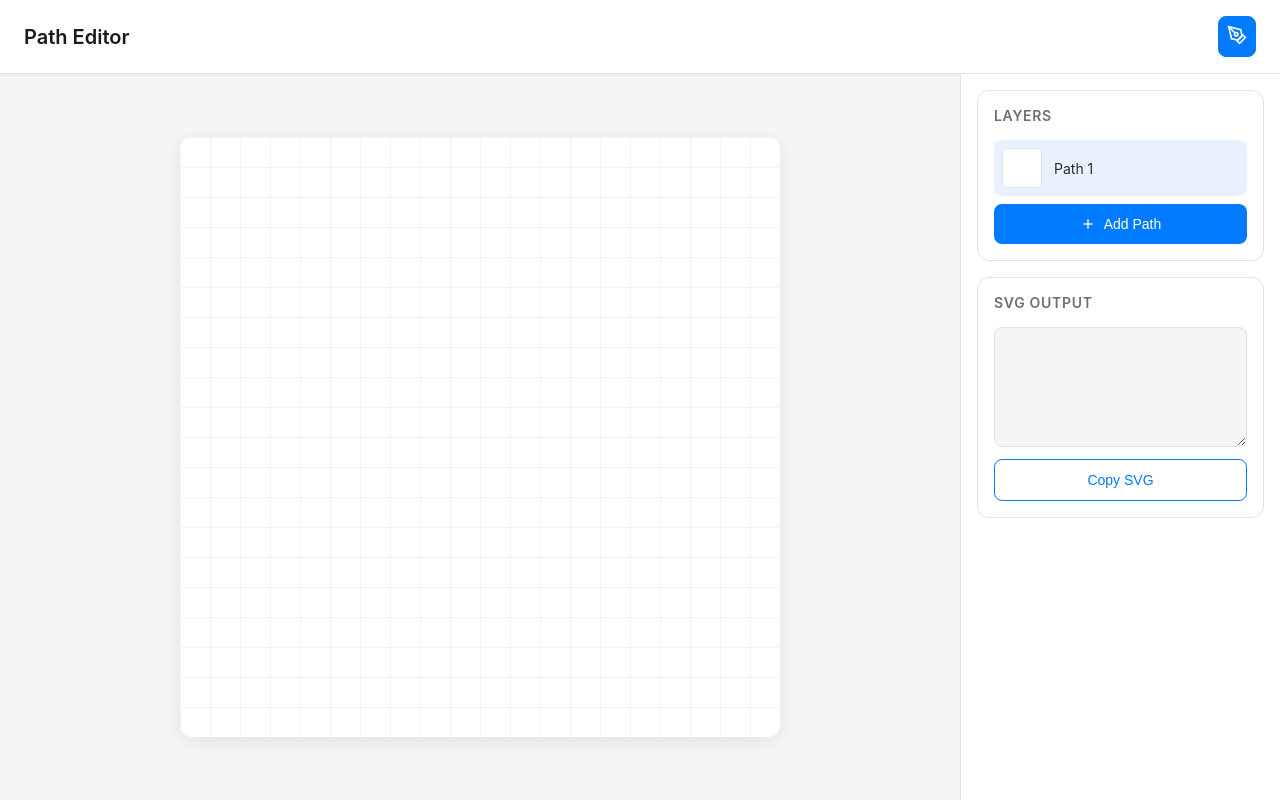
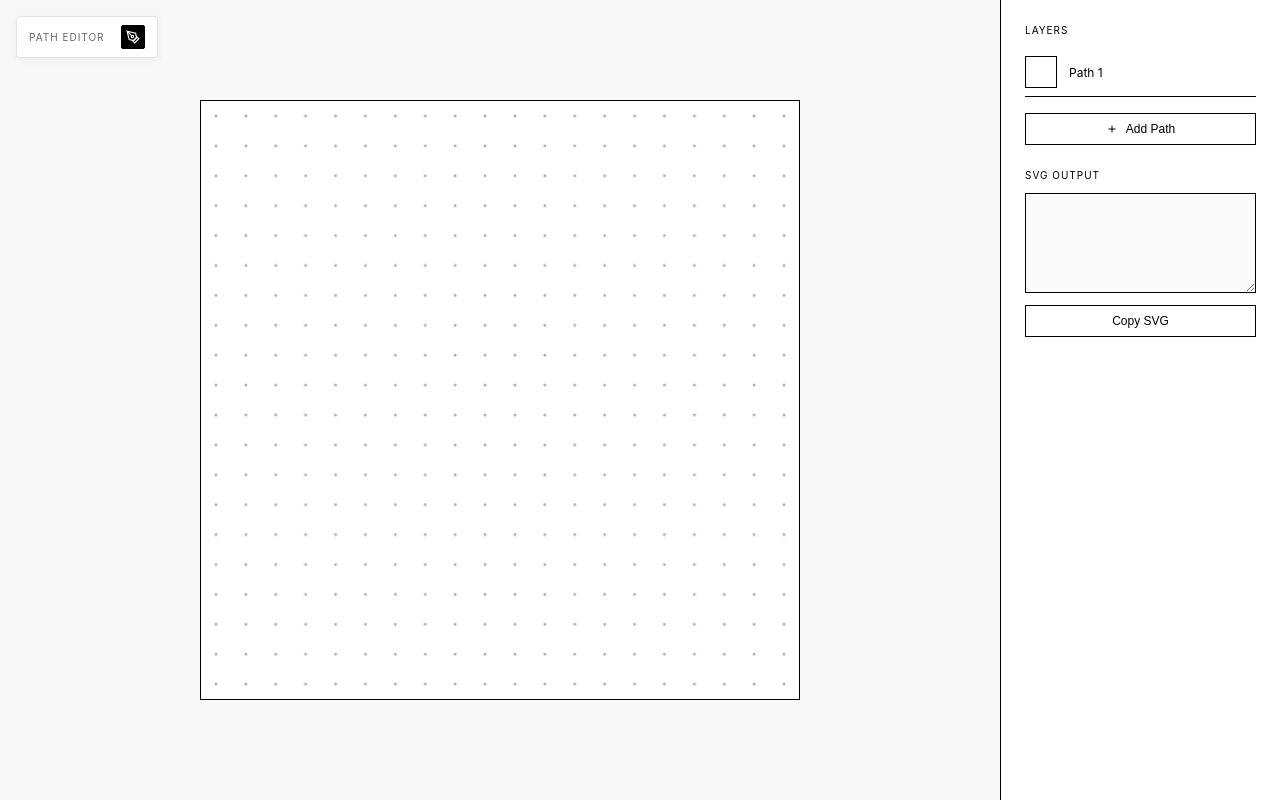
Before and after one commit to hashrock/min-path-edit, a Vue app: page / in a window 1280 px wide. Built offline with nearby package versions, Linux system fonts and the light colour scheme.

Commit message:
EditorコンポーネントのスタイルとSVG要素を改善し、ユーザーインターフェースの一貫性を向上させました

```diff
--- a/src/components/Editor.vue
+++ b/src/components/Editor.vue
@@ -336,7 +336,7 @@ export default defineComponent({
       <h1 class="app-title">Path Editor</h1>
       <div class="toolbar">
         <button class="tool-btn" :class="{ active: penMode }" @click="penMode = !penMode" title="Pen Mode">
-          <svg width="20" height="20" viewBox="0 0 24 24" fill="none" stroke="currentColor" stroke-width="2">
+          <svg viewBox="0 0 24 24" fill="none" stroke="currentColor" stroke-width="2">
             <path d="M12 19l7-7 3 3-7 7-3-3z"/>
             <path d="M18 13l-1.5-7.5L2 2l3.5 14.5L13 18l5-5z"/>
             <path d="M2 2l7.586 7.586"/>
@@ -353,9 +353,10 @@ export default defineComponent({
           @pointerup="onPointerUp" tabindex="0">
           <defs>
             <pattern id="grid" width="20" height="20" patternUnits="userSpaceOnUse">
-              <path d="M 20 0 L 0 0 0 20" fill="none" stroke="#e0e0e0" stroke-width="0.5"/>
+              <circle cx="10" cy="10" r="1" fill="#b0b0b0"/>
             </pattern>
           </defs>
+          <rect width="400" height="400" fill="white" />
           <rect width="400" height="400" fill="url(#grid)" />
 
           <path v-for="(render, i) in renders" :d="render" class="rendered-path" @click="selectPath(i)"></path>
@@ -363,18 +364,33 @@ export default defineComponent({
           <g v-if="path">
             <g v-for="(i, idx) in path.points">
               <line v-if="i.out" :x1="i.x" :y1="i.y" :x2="i.out.x" :y2="i.out.y" class="handle-line"></line>
-              <circle @pointerdown="onPointerDown($event, i.out, i, 'out')" @pointermove="onPointerMove"
-                @pointerup="onPointerUp" v-if="i.out" :cx="i.out.x" :cy="i.out.y" r="6"
-                class="handle-point" :class="{ 'selected': selection === i.out }"></circle>
+              <g v-if="i.out">
+                <circle :cx="i.out.x" :cy="i.out.y" r="6" fill="transparent" stroke="none"
+                  @pointerdown="onPointerDown($event, i.out, i, 'out')" @pointermove="onPointerMove"
+                  @pointerup="onPointerUp" style="cursor: move;"></circle>
+                <circle :cx="i.out.x" :cy="i.out.y" r="3"
+                  class="handle-point" :class="{ 'selected': selection === i.out }"
+                  pointer-events="none"></circle>
+              </g>
               <line v-if="i.in" :x1="i.x" :y1="i.y" :x2="i.in.x" :y2="i.in.y" class="handle-line"></line>
-              <circle @pointerdown="onPointerDown($event, i.in, i, 'in')" @pointermove="onPointerMove"
-                @pointerup="onPointerUp" v-if="i.in" :cx="i.in.x" :cy="i.in.y" r="6"
-                class="handle-point" :class="{ 'selected': selection === i.in }"></circle>
+              <g v-if="i.in">
+                <circle :cx="i.in.x" :cy="i.in.y" r="6" fill="transparent" stroke="none"
+                  @pointerdown="onPointerDown($event, i.in, i, 'in')" @pointermove="onPointerMove"
+                  @pointerup="onPointerUp" style="cursor: move;"></circle>
+                <circle :cx="i.in.x" :cy="i.in.y" r="3"
+                  class="handle-point" :class="{ 'selected': selection === i.in }"
+                  pointer-events="none"></circle>
+              </g>
             </g>
             <path :d="render" class="preview-path"></path>
-            <circle v-for="i in path.points" :cx="i.x" :cy="i.y" r="8"
-              @pointerdown="onPointerDown($event, i, i, '')" @pointermove="onPointerMove"
-              @pointerup="onPointerUp" class="anchor-point" :class="{ 'selected': selection === i }"></circle>
+            <g v-for="i in path.points">
+              <circle :cx="i.x" :cy="i.y" r="8" fill="transparent" stroke="none"
+                @pointerdown="onPointerDown($event, i, i, '')" @pointermove="onPointerMove"
+                @pointerup="onPointerUp" style="cursor: move;"></circle>
+              <circle :cx="i.x" :cy="i.y" r="4"
+                class="anchor-point" :class="{ 'selected': selection === i }"
+                pointer-events="none"></circle>
+            </g>
           </g>
         </svg>
       </div>
@@ -392,7 +408,7 @@ export default defineComponent({
               <span class="layer-name">Path {{ i + 1 }}</span>
             </div>
             <button class="add-layer-btn" @click="addPath">
-              <svg width="16" height="16" viewBox="0 0 24 24" fill="none" stroke="currentColor" stroke-width="2">
+              <svg width="12" height="12" viewBox="0 0 24 24" fill="none" stroke="currentColor" stroke-width="2">
                 <line x1="12" y1="5" x2="12" y2="19"/>
                 <line x1="5" y1="12" x2="19" y2="12"/>
               </svg>
@@ -425,24 +441,33 @@ export default defineComponent({
   height: 100vh;
   display: flex;
   flex-direction: column;
-  background: #f5f5f7;
+  background: #ffffff;
   font-family: -apple-system, BlinkMacSystemFont, 'Segoe UI', Roboto, 'Helvetica Neue', Arial, sans-serif;
+  position: relative;
 }
 
 .header {
-  background: white;
-  border-bottom: 1px solid #e1e1e3;
-  padding: 1rem 1.5rem;
+  position: absolute;
+  top: 1rem;
+  left: 1rem;
+  background: rgba(255, 255, 255, 0.95);
+  backdrop-filter: blur(10px);
+  border: 1px solid rgba(0, 0, 0, 0.1);
+  padding: 0.5rem 0.75rem;
   display: flex;
   align-items: center;
-  justify-content: space-between;
-  box-shadow: 0 1px 3px rgba(0, 0, 0, 0.05);
+  gap: 1rem;
+  z-index: 100;
+  border-radius: 4px;
+  box-shadow: 0 2px 8px rgba(0, 0, 0, 0.05);
 }
 
 .app-title {
-  font-size: 1.25rem;
-  font-weight: 600;
-  color: #1a1a1a;
+  font-size: 0.625rem;
+  font-weight: 400;
+  color: #666;
+  letter-spacing: 0.1em;
+  text-transform: uppercase;
 }
 
 .toolbar {
@@ -451,23 +476,30 @@ export default defineComponent({
 }
 
 .tool-btn {
-  background: white;
-  border: 1px solid #d1d1d6;
-  border-radius: 8px;
-  padding: 0.5rem;
+  background: transparent;
+  border: 1px solid rgba(0, 0, 0, 0.2);
+  border-radius: 2px;
+  padding: 0.25rem;
   cursor: pointer;
-  transition: all 0.2s;
-  color: #6e6e73;
+  transition: all 0.15s;
+  color: #666;
+  width: 24px;
+  height: 24px;
+  display: flex;
+  align-items: center;
+  justify-content: center;
 }
 
 .tool-btn:hover {
-  background: #f5f5f7;
+  background: rgba(0, 0, 0, 0.05);
+  border-color: #000000;
+  color: #000000;
 }
 
 .tool-btn.active {
-  background: #007aff;
+  background: #000000;
   color: white;
-  border-color: #007aff;
+  border-color: #000000;
 }
 
 .main-content {
@@ -481,7 +513,8 @@ export default defineComponent({
   display: flex;
   align-items: center;
   justify-content: center;
-  padding: 2rem;
+  padding: 1rem;
+  background: #f8f8f8;
 }
 
 .drawing-canvas {
@@ -489,83 +522,79 @@ export default defineComponent({
   max-width: 600px;
   height: auto;
   background: white;
-  border-radius: 12px;
-  box-shadow: 0 4px 20px rgba(0, 0, 0, 0.08);
+  border: 1px solid #000000;
   cursor: crosshair;
 }
 
 .rendered-path {
-  stroke: #2c2c2e;
-  stroke-width: 2;
-  fill: rgba(0, 122, 255, 0.1);
+  stroke: #000000;
+  stroke-width: 1;
+  fill: rgba(0, 0, 0, 0.05);
   cursor: pointer;
-  transition: fill 0.2s;
+  transition: fill 0.15s;
 }
 
 .rendered-path:hover {
-  fill: rgba(0, 122, 255, 0.2);
+  fill: rgba(0, 0, 0, 0.1);
 }
 
 .preview-path {
-  stroke: #007aff;
-  stroke-width: 2;
+  stroke: #000000;
+  stroke-width: 1;
   fill: none;
 }
 
 .handle-line {
-  stroke: #007aff;
-  stroke-width: 1;
-  opacity: 0.5;
+  stroke: #000000;
+  stroke-width: 0.5;
+  opacity: 0.3;
 }
 
 .handle-point {
   fill: white;
-  stroke: #007aff;
-  stroke-width: 2;
+  stroke: #000000;
+  stroke-width: 1;
   cursor: move;
 }
 
 .handle-point.selected {
-  fill: #007aff;
+  fill: #000000;
 }
 
 .anchor-point {
   fill: white;
-  stroke: #007aff;
-  stroke-width: 2;
+  stroke: #000000;
+  stroke-width: 1;
   cursor: move;
 }
 
 .anchor-point.selected {
-  fill: #007aff;
-  stroke-width: 3;
+  fill: #000000;
+  stroke-width: 1.5;
 }
 
 .sidebar {
-  width: 320px;
+  width: 280px;
   background: white;
-  border-left: 1px solid #e1e1e3;
+  border-left: 1px solid #000000;
   display: flex;
   flex-direction: column;
-  gap: 1rem;
-  padding: 1rem;
+  gap: 1.5rem;
+  padding: 1.5rem;
   overflow-y: auto;
 }
 
 .panel {
   background: white;
-  border-radius: 12px;
-  padding: 1rem;
-  border: 1px solid #e1e1e3;
 }
 
 .panel-title {
-  font-size: 0.875rem;
-  font-weight: 600;
-  color: #6e6e73;
+  font-size: 0.625rem;
+  font-weight: 400;
+  color: #000000;
   text-transform: uppercase;
-  letter-spacing: 0.05em;
-  margin-bottom: 1rem;
+  letter-spacing: 0.1em;
+  margin-bottom: 0.75rem;
 }
 
 .layer-list {
@@ -578,37 +607,36 @@ export default defineComponent({
   display: flex;
   align-items: center;
   gap: 0.75rem;
-  padding: 0.5rem;
-  border-radius: 8px;
+  padding: 0.5rem 0;
   cursor: pointer;
-  transition: background 0.2s;
+  transition: all 0.15s;
+  border-bottom: 1px solid transparent;
 }
 
 .layer-item:hover {
-  background: #f5f5f7;
+  border-bottom-color: #e0e0e0;
 }
 
 .layer-item.active {
-  background: #e8f2ff;
+  border-bottom-color: #000000;
 }
 
 .layer-thumb {
-  width: 40px;
-  height: 40px;
-  border: 1px solid #e1e1e3;
-  border-radius: 4px;
+  width: 32px;
+  height: 32px;
+  border: 1px solid #000000;
   background: white;
 }
 
 .layer-path {
-  stroke: #2c2c2e;
-  stroke-width: 2;
-  fill: rgba(0, 0, 0, 0.1);
+  stroke: #000000;
+  stroke-width: 1;
+  fill: rgba(0, 0, 0, 0.05);
 }
 
 .layer-name {
-  font-size: 0.875rem;
-  color: #2c2c2e;
+  font-size: 0.75rem;
+  color: #000000;
 }
 
 .add-layer-btn {
@@ -617,49 +645,48 @@ export default defineComponent({
   justify-content: center;
   gap: 0.5rem;
   width: 100%;
-  padding: 0.75rem;
-  background: #007aff;
-  color: white;
-  border: none;
-  border-radius: 8px;
-  font-size: 0.875rem;
-  font-weight: 500;
+  padding: 0.5rem;
+  background: white;
+  color: #000000;
+  border: 1px solid #000000;
+  font-size: 0.75rem;
+  font-weight: 400;
   cursor: pointer;
-  transition: background 0.2s;
+  transition: all 0.15s;
+  margin-top: 0.5rem;
 }
 
 .add-layer-btn:hover {
-  background: #0051d5;
+  background: #000000;
+  color: white;
 }
 
 .svg-output {
   width: 100%;
-  height: 120px;
-  padding: 0.75rem;
-  border: 1px solid #e1e1e3;
-  border-radius: 8px;
+  height: 100px;
+  padding: 0.5rem;
+  border: 1px solid #000000;
   font-family: 'Monaco', 'Menlo', monospace;
-  font-size: 0.75rem;
+  font-size: 0.625rem;
   resize: vertical;
-  background: #f5f5f7;
+  background: #fafafa;
 }
 
 .copy-btn {
   width: 100%;
-  padding: 0.75rem;
+  padding: 0.5rem;
   margin-top: 0.5rem;
   background: white;
-  color: #007aff;
-  border: 1px solid #007aff;
-  border-radius: 8px;
-  font-size: 0.875rem;
-  font-weight: 500;
+  color: #000000;
+  border: 1px solid #000000;
+  font-size: 0.75rem;
+  font-weight: 400;
   cursor: pointer;
-  transition: all 0.2s;
+  transition: all 0.15s;
 }
 
 .copy-btn:hover {
-  background: #007aff;
+  background: #000000;
   color: white;
 }
 
```
